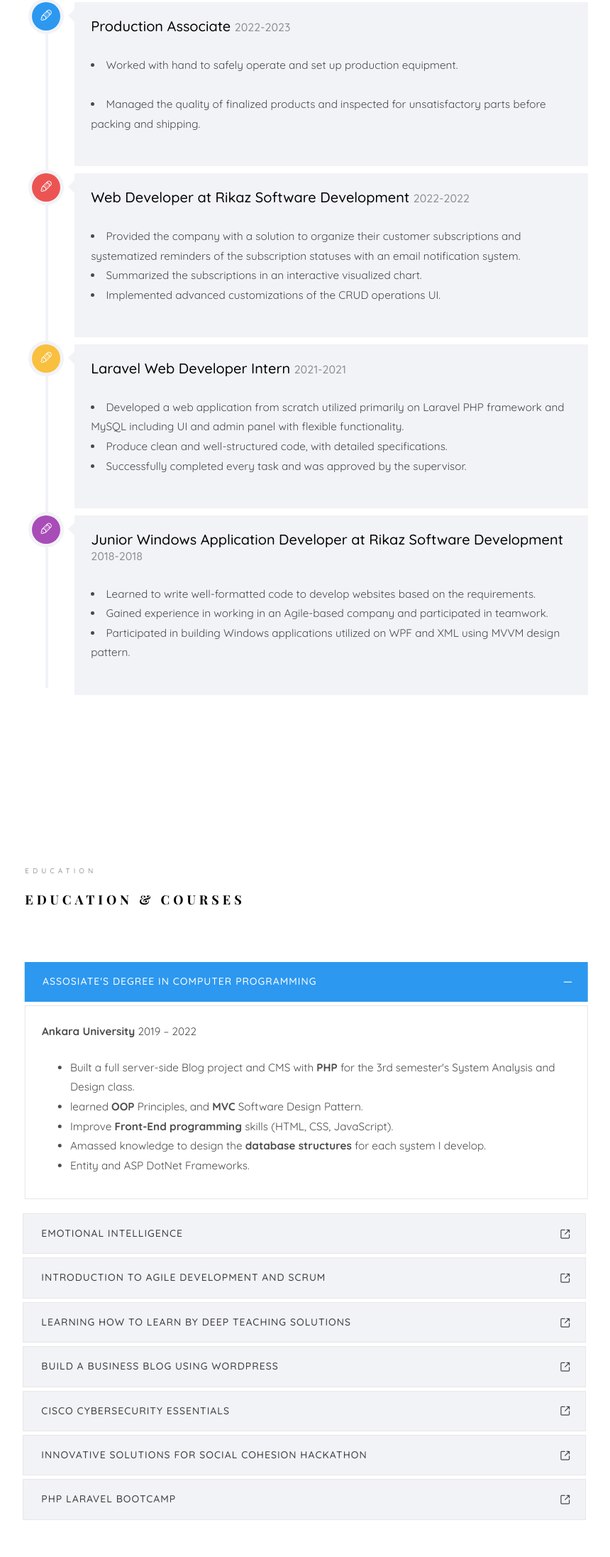
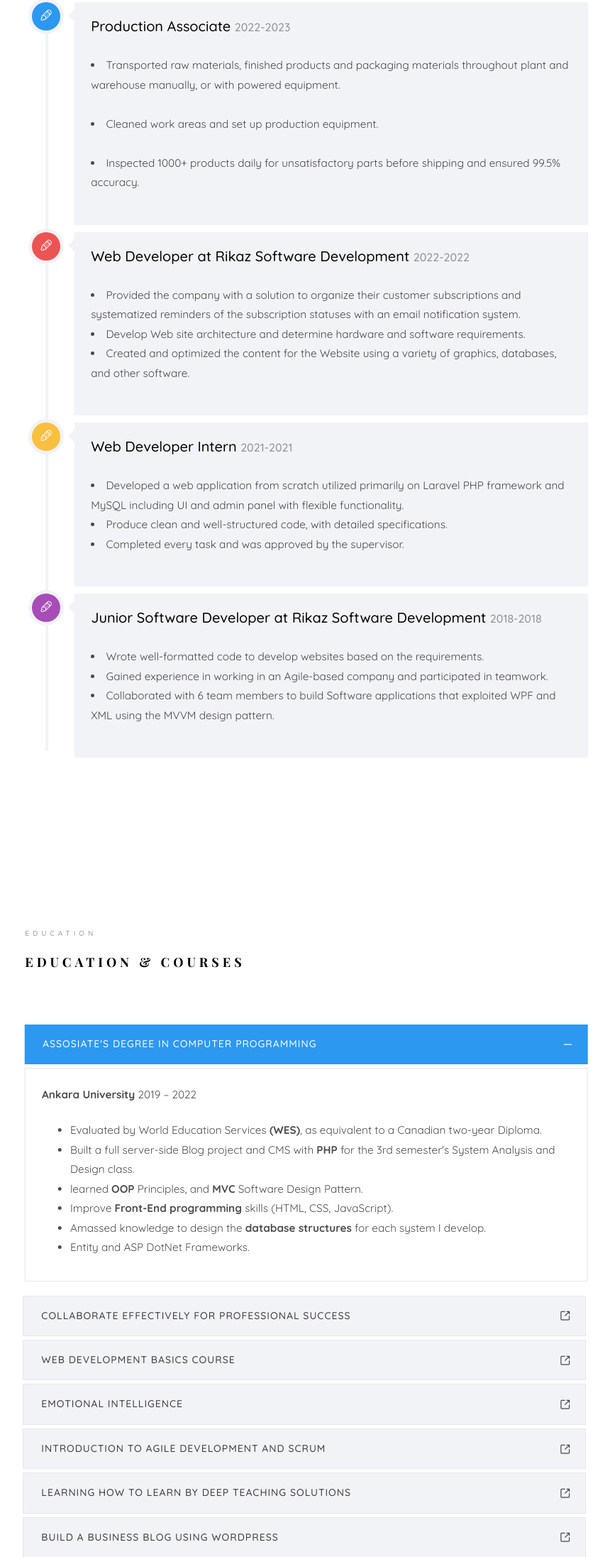
Before and after one commit to OmarKadish/omar_portfolio, a plain HTML site: page index.html in a window 1280 px wide. Shown: the part 3257-5450 px from the top of the page at 71% size, without its empty margins (358-1218 px from the left). Drawn offline with nearby package versions, Linux system fonts and the light colour scheme; files whose address does not match are found by name; a web font is replaced by a local one.

Commit message:
Update info

```diff
--- a/index.html
+++ b/index.html
@@ -356,8 +356,10 @@
 
 					               <div class="timeline-label">
 					                  <h2>Production Associate<a href="#"></a> <span>2022-2023</span></h2>
-					                  <p><li>Worked with hand to safely operate and set up production equipment.</li><br/>
-										<li>Managed the quality of finalized products and inspected for unsatisfactory parts before packing and shipping.</li>
+					                  <p><li>Transported raw materials, finished products and packaging materials throughout plant and warehouse
+										manually, or with powered equipment.</li><br/>
+										<li>Cleaned work areas and set up production equipment.</li><br/>
+										<li>Inspected 1000+ products daily for unsatisfactory parts before shipping and ensured 99.5% accuracy.</li>
 										</p>
 					               </div>
 					            </div>
@@ -373,8 +375,9 @@
 					               	<h2>Web Developer at <a href="https://rikaz.tech/" target="_blank">Rikaz Software Development</a> <span>2022-2022</span></h2>
 					                  <p>
 										<li>Provided the company with a solution to organize their customer subscriptions and systematized reminders of the subscription statuses with an email notification system.</li>
-										<li>Summarized the subscriptions in an interactive visualized chart.</li>
-										<li>Implemented advanced customizations of the CRUD operations UI.</li>
+										<li>Develop Web site architecture and determine hardware and software requirements.</li>
+										<li>Created and optimized the content for the Website using a variety of graphics, databases, and other
+											software.</li>
 									  </p>
 					               </div>
 					            </div>
@@ -386,11 +389,11 @@
 					                  <i class="icon-pen2"></i>
 					               </div>
 					               <div class="timeline-label">
-					               	<h2>Laravel Web Developer Intern<a href="#"></a> <span>2021-2021</span></h2>
+					               	<h2>Web Developer Intern<a href="#"></a> <span>2021-2021</span></h2>
 					                  <p>
 										<li>Developed a web application from scratch utilized primarily on Laravel PHP framework and MySQL including UI and admin panel with flexible functionality.</li>
 										<li>Produce clean and well-structured code, with detailed specifications.</li>
-										<li>Successfully completed every task and was approved by the supervisor.</li>
+										<li>Completed every task and was approved by the supervisor.</li>
 									  </p>
 					               </div>
 					            </div>
@@ -402,11 +405,12 @@
 					                  <i class="icon-pen2"></i>
 					               </div>
 					               <div class="timeline-label">
-					               	<h2>Junior Windows Application Developer at <a href="https://rikaz.tech/">Rikaz Software Development</a> <span>2018-2018</span></h2>
+					               	<h2>Junior Software Developer at <a href="https://rikaz.tech/">Rikaz Software Development</a> <span>2018-2018</span></h2>
 					                  <p>
-										<li>Learned to write well-formatted code to develop websites based on the requirements.</li>
+										<li>Wrote well-formatted code to develop websites based on the requirements.</li>
 										<li>Gained experience in working in an Agile-based company and participated in teamwork.</li>
-										<li>Participated in building Windows applications utilized on WPF and XML using MVVM design pattern.</li>
+										<li>Collaborated with 6 team members to build Software applications that exploited WPF and XML using the
+											MVVM design pattern.</li>
 									  </p>
 					               </div>
 					            </div>
@@ -440,6 +444,7 @@
 									         <div class="panel-body">
 												<p><strong>Ankara University</strong>  2019 – 2022</p>
 												<ul>
+													<li>Evaluated by World Education Services <strong>(WES)</strong>, as equivalent to a Canadian two-year Diploma.</li>
 													<li>Built a full server-side Blog project and CMS with <strong>PHP</strong> for the 3rd semester's System Analysis and Design class.</li>
 													<li>learned <strong>OOP</strong> Principles, and <strong>MVC</strong> Software Design Pattern.</li>
 													<li>Improve <strong>Front-End programming</strong> skills (HTML, CSS, JavaScript).</li>
@@ -457,6 +462,22 @@
 						<div class="col-md-12 animate-box" data-animate-effect="fadeInLeft">
 							<div class="fancy-collapse-panel">
 								<div class="panel-group" id="accordion" role="tablist" aria-multiselectable="true">
+									<div class="panel panel-default">
+									    <div class="panel-heading" role="tab" id="headingTwo">
+									        <h4 class="panel-title">
+									            <a class="collapsed" data-parent="#accordion" aria-expanded="false" href="https://coursera.org/share/021c01407dbb5308aac708615b6438ec" target="_blank">Collaborate Effectively for Professional Success
+									            </a>
+									        </h4>
+									    </div>
+									</div>
+									<div class="panel panel-default">
+									    <div class="panel-heading" role="tab" id="headingTwo">
+									        <h4 class="panel-title">
+									            <a class="collapsed" data-parent="#accordion" aria-expanded="false" href="https://skills.yourlearning.ibm.com/certificate/share/bfaa33b1aeewogICJvYmplY3RJZCIgOiAiTURMLTI2MSIsCiAgIm9iamVjdFR5cGUiIDogIkFDVElWSVRZIiwKICAibGVhcm5lckNOVU0iIDogIjE0NjI4NTlSRUciCn09fc6bc20ad-10" target="_blank">Web Development Basics Course
+									            </a>
+									        </h4>
+									    </div>
+									</div>
 									<div class="panel panel-default">
 									    <div class="panel-heading" role="tab" id="headingTwo">
 									        <h4 class="panel-title">
@@ -531,6 +552,19 @@
 					</div>
 					<div class="row">
 						<div class="col-md-6 animate-box" data-animate-effect="fadeInLeft">
+							<div class="project" style="background-image: url(images/img-2.png);">
+								<div class="desc">
+									<div class="con">
+										<h3><a href="https://github.com/OmarKadish/PHP-MVC-Blog">Blog Site</a></h3>
+										<span>Website</span>
+										<p class="icon">
+											<span><a href="https://github.com/OmarKadish/PHP-MVC-Blog"><i class="icon-open"></i></a></span>
+										</p>
+									</div>
+								</div>
+							</div>
+						</div>
+						<div class="col-md-6 animate-box" data-animate-effect="fadeInRight">
 							<div class="project" style="background-image: url(images/img-1.png);">
 								<div class="desc">
 									<div class="con">
@@ -545,7 +579,7 @@
 								</div>
 							</div>
 						</div>
-						<div class="col-md-6 animate-box" data-animate-effect="fadeInRight">
+						<div class="col-md-6 animate-box" data-animate-effect="fadeInTop">
 							<div class="project" style="background-image: url(images/img-2.png);">
 								<div class="desc">
 									<div class="con">
@@ -558,7 +592,7 @@
 								</div>
 							</div>
 						</div>
-						<div class="col-md-6 animate-box" data-animate-effect="fadeInTop">
+						<div class="col-md-6 animate-box" data-animate-effect="fadeInBottom">
 							<div class="project" style="background-image: url(images/img-3.png);">
 								<div class="desc">
 									<div class="con">
@@ -571,14 +605,14 @@
 								</div>
 							</div>
 						</div>
-						<div class="col-md-6 animate-box" data-animate-effect="fadeInBottom">
+						<div class="col-md-6 animate-box" data-animate-effect="fadeInLeft">
 							<div class="project" style="background-image: url(images/img-4.jpg);">
 								<div class="desc">
 									<div class="con">
-										<h3><a href="https://omarkadish.com/">Portfolio</a></h3>
+										<h3><a href="https://omarkadish.wordpress.com/">Portfolio</a></h3>
 										<span>Website</span>
 										<p class="icon">
-											<span><a href="https://omarkadish.com/"><i class="icon-open"></i></a></span>
+											<span><a href="https://omarkadish.wordpress.com/"><i class="icon-open"></i></a></span>
 										</p>
 									</div>
 								</div>
```
Also changed, not shown: 2 other files.
